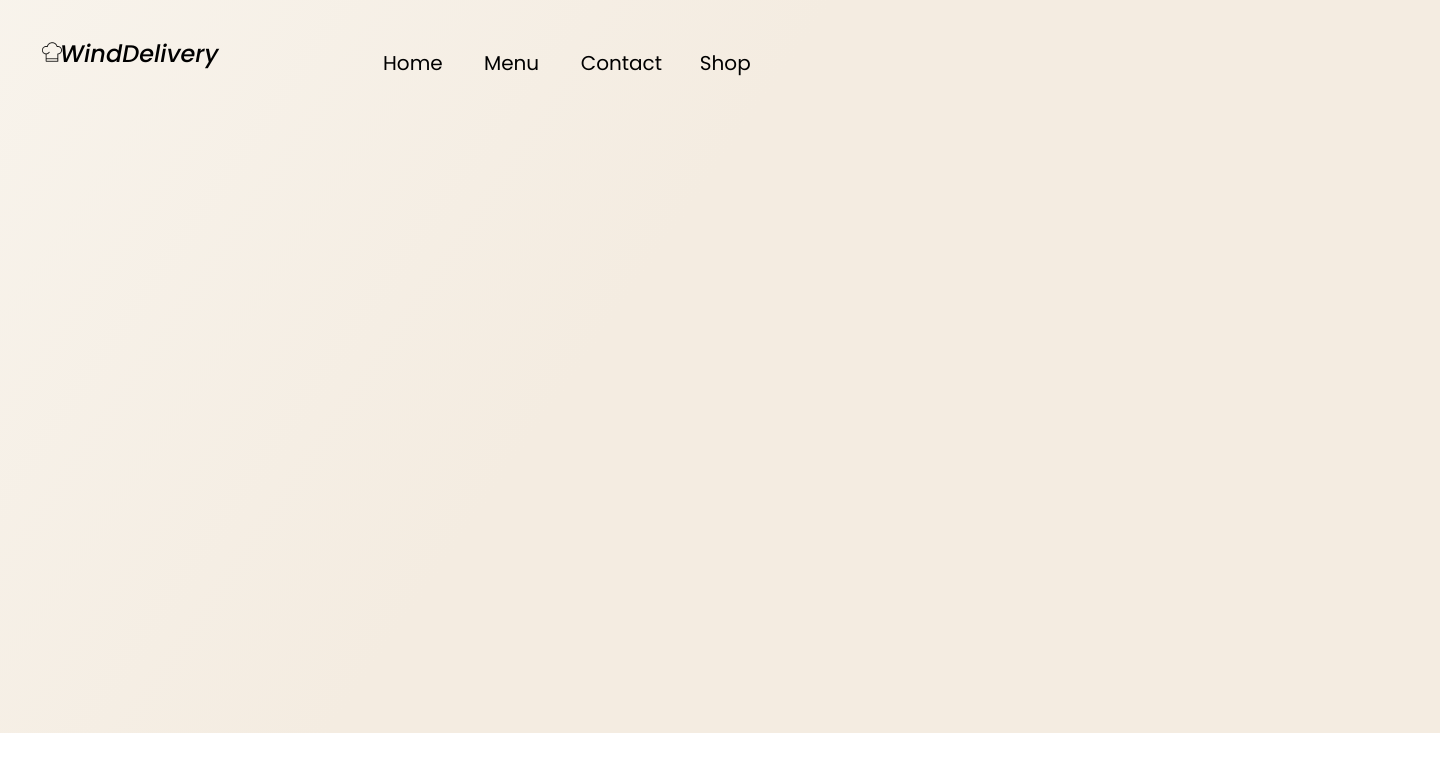
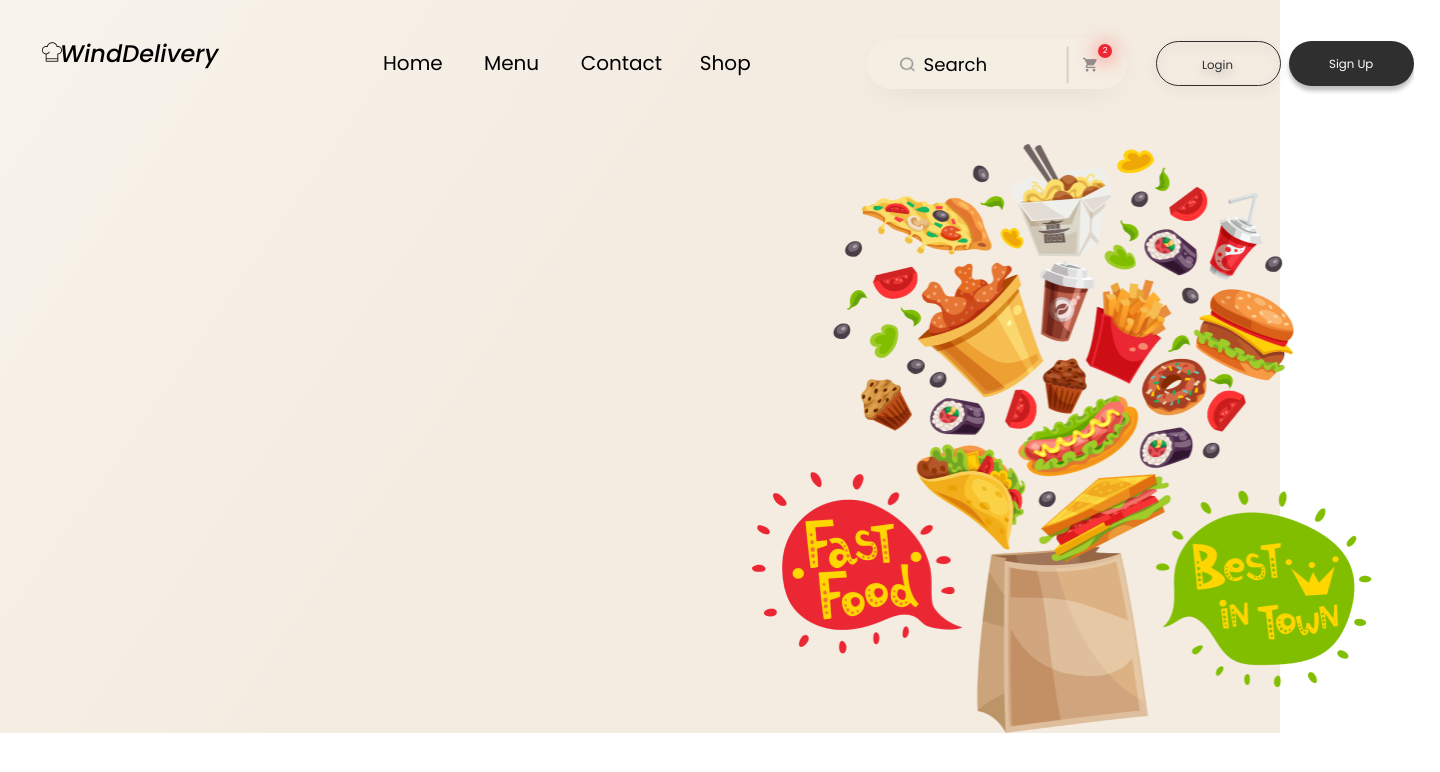
Before and after one commit to AndersPaulino/coisas, a plain HTML site: page index.html in a window 1280 px wide. Shown: the whole page, 1440 px wide, since content can reach past the window. Drawn offline with Linux system fonts and the light colour scheme.

Commit message:
Entrega Final

```diff
--- a/css/style.css
+++ b/css/style.css
@@ -9,7 +9,7 @@ section{
     align-items: center;
     justify-content: center;
     position: absolute;
-    width: 1440px;
+    width: 100%;
     height: 732.96px;
     background: linear-gradient(304.58deg, #F4ECE1 57.1%, #FCFBF7 145.5%);
 }
@@ -125,3 +125,137 @@ text-decoration: none;
     border-radius: 10px;
     box-shadow: 0px 4.71429px 4.71429px rgba(0, 0, 0, 0.25);
 }
+.search{
+    position: absolute;
+    width: 259.76px;
+    height: 49.64px;
+    left: 867px;
+    top: 39px;
+    background: rgba(255, 249, 240, 0.1);
+    box-shadow: 0px 9.9272px 33.0907px -13.2363px rgba(0, 0, 0, 0.1);
+    border-radius: 24.818px;
+}
+.search img {
+    position: absolute;
+    width: 14.89px;
+    height: 14.89px;
+    left: 32.92px;
+    top: 17.7px;
+
+}
+.search h1{
+    position: absolute;
+    width: 64px;
+    height: 17px;
+    left: 56.56px;
+    top: 16.55px;
+    font-family: 'Poppins';
+    font-style: normal;
+    font-weight: 400;
+    font-size: 18.1999px;
+    line-height: 94.8%;
+    color: #000000;
+}
+.search .linha {
+    position: absolute;
+    width: 37.23px;
+    height: 0px;
+    left: 182.2px;
+    top: 24.62px;
+    border: 0.827267px solid rgba(148, 140, 140, 0.31);
+    transform: rotate(90deg);
+}
+.cart img{
+    position: absolute;
+    left: 214.95px;
+    top: 18.75;
+}
+.dois {
+    position: absolute;
+    width: 14.06px;
+    height: 14.06px;
+    left: 230.81px;
+    top: 4.96px;
+    background: #EC2633;
+    border-radius: 100%;
+    box-shadow: 0px 1.65453px 19.0271px 0.827267px rgba(255, 51, 52, 0.72);
+}
+.dois h1{
+    position: absolute;
+    width: 5px;
+    height: 8px;
+    left: 4.96px;
+    top: 3.31px;
+    font-family: 'Poppins';
+    font-style: normal;
+    font-weight: 400;
+    font-size: 8.27267px;
+    line-height: 94.8%;
+    color: #FFFFFF;
+}
+.login{
+    position: absolute;
+    width: 125px;
+    height: 45px;
+    left: 1156px;
+    top: 41px;
+    border: 1px solid #2F2F2F;
+    box-sizing: border-box;
+    filter: drop-shadow(0px 4.71429px 4.71429px rgba(0, 0, 0, 0.25));
+    border-radius: 23.5714px;
+}
+.login a{
+    position: absolute;
+    width: 125px;
+    height: 45px;
+    left: 45px;
+    top: 0px;
+    font-family: 'Poppins';
+    font-style: normal;
+    font-weight: 500;
+    font-size: 11.7857px;
+    line-height: 18px;
+    display: flex;
+    align-items: center;
+    text-align: center;
+    text-decoration: none;
+    color: #2F2F2F;
+}
+.login a:hover{
+    color: #FF7E00;
+}
+.signup{
+    position: absolute;
+    width: 125px;
+    height: 45px;
+    left: 1289px;
+    top: 41px;
+    background: #2F2F2F;
+    box-shadow: 0px 4.71429px 4.71429px rgba(0, 0, 0, 0.25);
+    border-radius: 23.5714px;
+}
+.signup a{
+    position: absolute;
+    top:14px;
+    left: 40px;
+    font-family: 'Poppins';
+    font-style: normal;
+    font-weight: 500;
+    font-size: 11.7857px;
+    line-height: 18px;
+    display: flex;
+    align-items: center;
+    text-align: center;
+    text-decoration: none;
+    color: #FFFFFF;
+}
+.signup a:hover{
+    color: #FF7E00;
+}
+.fast img{
+    position: absolute;
+    width: 620.45px;
+    height: 589.01px;
+    left: 752px;
+    top: 144px;
+}
--- a/index.html
+++ b/index.html
@@ -28,6 +28,25 @@
             <div class="shop">
                 <a href="#">Shop</a>
             </div>
+            <div class="search">
+                <h1>Search</h1>
+                <img src="./img/Lupa.png">
+                <div class="linha"></div>
+                <div class="cart">
+                    <img src="./img/Cart.png">
+                    <div class="dois"><h1>2</h1></div>
+                    </div>
+                </div>
+            </div>
+            <div class="login">
+                <a href="#">Login</a>
+            </div>
+            <div class="signup">
+                <a href="#">Sign Up</a>
+            </div>
+            <div class="fast">
+                <img src="./img/17372 [Converted] 1.png">
+            </div>
         </section>
     </main>
 </body>
```
Also changed, not shown: img/17372 [Converted] 1.png (added), img/Cart.png (added), img/Lupa.png (added).
